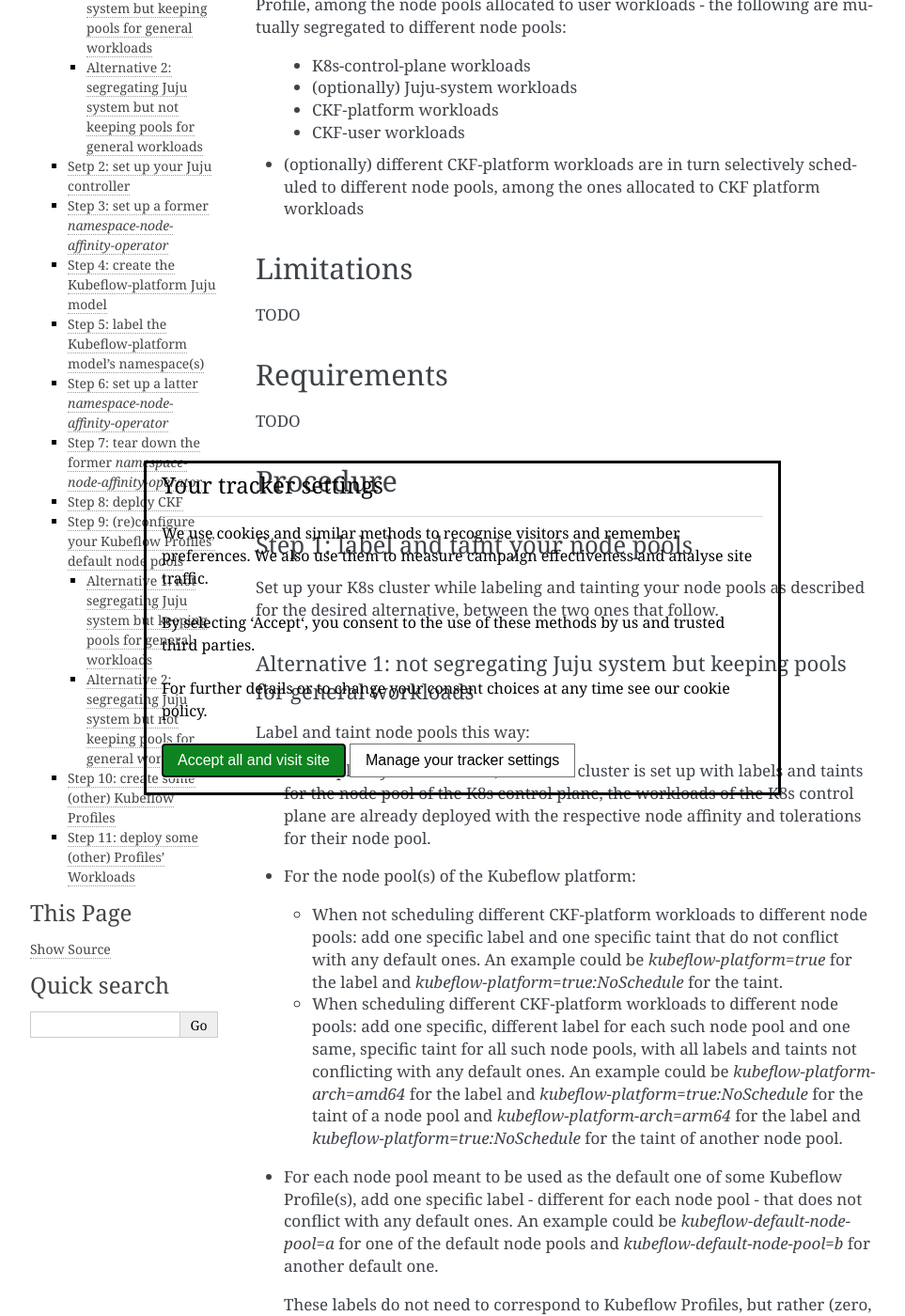
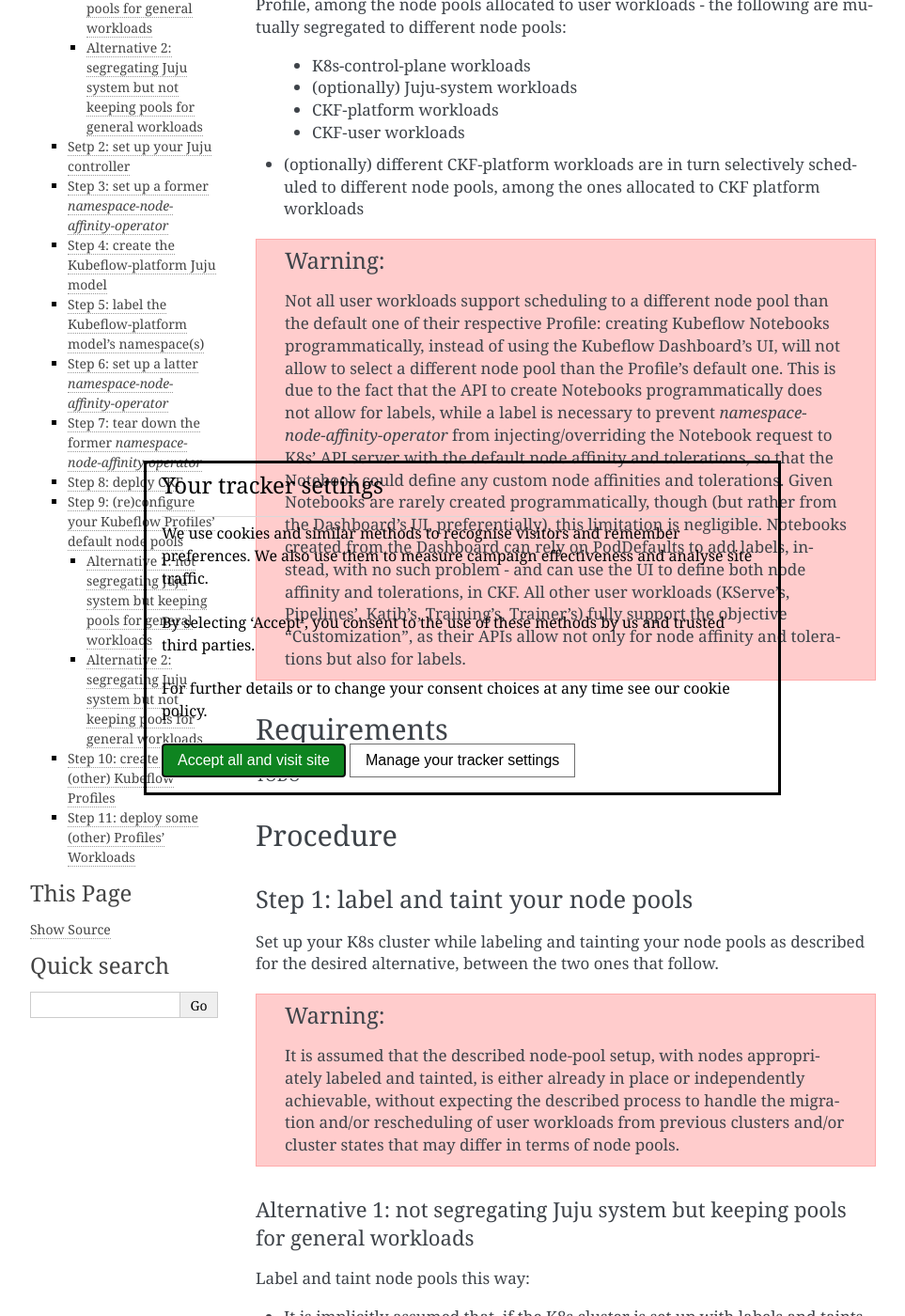
Before and after one commit to canonical/charmed-kubeflow-documentation, a Sphinx documentation site: the page built from docs/how-to/install/install-for-advanced-scheduling.rst, in a window 1280 px wide and 1400 px high, scrolled down 285 px. Shown: the whole window at 94% size, without its empty margins (148-1111 px from the left). Built offline with Sphinx 7.4.7, drawn with Linux system fonts in a browser that asks for light colours; pages that are not in the unit, such as notebooks, are missing from menus.

Commit message:
docs: fill missing pieces

```diff
--- a/docs/how-to/install/install-for-advanced-scheduling.rst
+++ b/docs/how-to/install/install-for-advanced-scheduling.rst
@@ -13,11 +13,9 @@
   - CKF-user workloads
 - (optionally) different CKF-platform workloads are in turn selectively scheduled to different node pools, among the ones allocated to CKF platform workloads
 
------------
-Limitations
------------
+.. warning::
 
-TODO
+  Not all user workloads support scheduling to a different node pool than the default one of their respective Profile: creating Kubeflow Notebooks programmatically, instead of using the Kubeflow Dashboard's UI, will not allow to select a different node pool than the Profile's default one. This is due to the fact that the API to create Notebooks programmatically does not allow for labels, while a label is necessary to prevent `namespace-node-affinity-operator` from injecting/overriding the Notebook request to K8s' API server with the default node affinity and tolerations, so that the Notebook could define any custom node affinities and tolerations. Given Notebooks are rarely created programmatically, though (but rather from the Dashboard's UI, preferentially), this limitation is negligible. Notebooks created from the Dashboard can rely on PodDefaults to add labels, instead, with no such problem - and can use the UI to define both node affinity and tolerations, in CKF. All other user workloads (KServe's, Pipelines', Katib's, Training's, Trainer's) fully support the objective “Customization”, as their APIs allow not only for node affinity and tolerations but also for labels.
 
 ------------
 Requirements
@@ -34,6 +32,10 @@
 ~~~~~~~~~~~~~~~~~~~~~~~~~~~~~~~~~~~~~~~~~~~~~~~~~~~~~~~~~~~~~~~~~~~~~~~~~~~~~~~
 
 Set up your K8s cluster while labeling and tainting your node pools as described for the desired alternative, between the two ones that follow.
+
+.. warning::
+
+  It is assumed that the described node-pool setup, with nodes appropriately labeled and tainted, is either already in place or independently achievable, without expecting the described process to handle the migration and/or rescheduling of user workloads from previous clusters and/or cluster states that may differ in terms of node pools.
 
 ++++++++++++++++++++++++++++++++++++++++++++++++++++++++++++++++++++++++++++++++++
 Alternative 1: not segregating Juju system but keeping pools for general workloads
```
Also changed, not shown: docs/how-to/use/configure_advanced_scheduling/configure-most-advanced-scheduling-possible.rst (+8 -0 lines).
